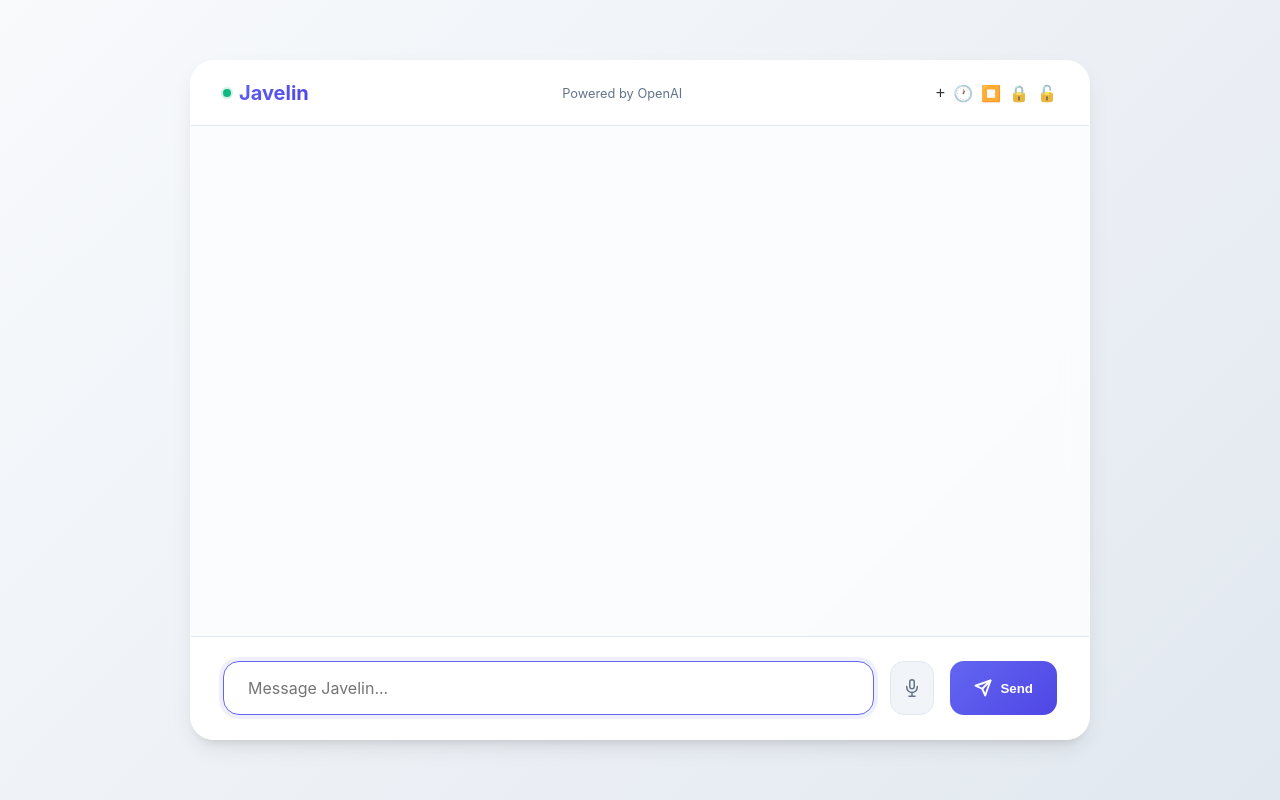
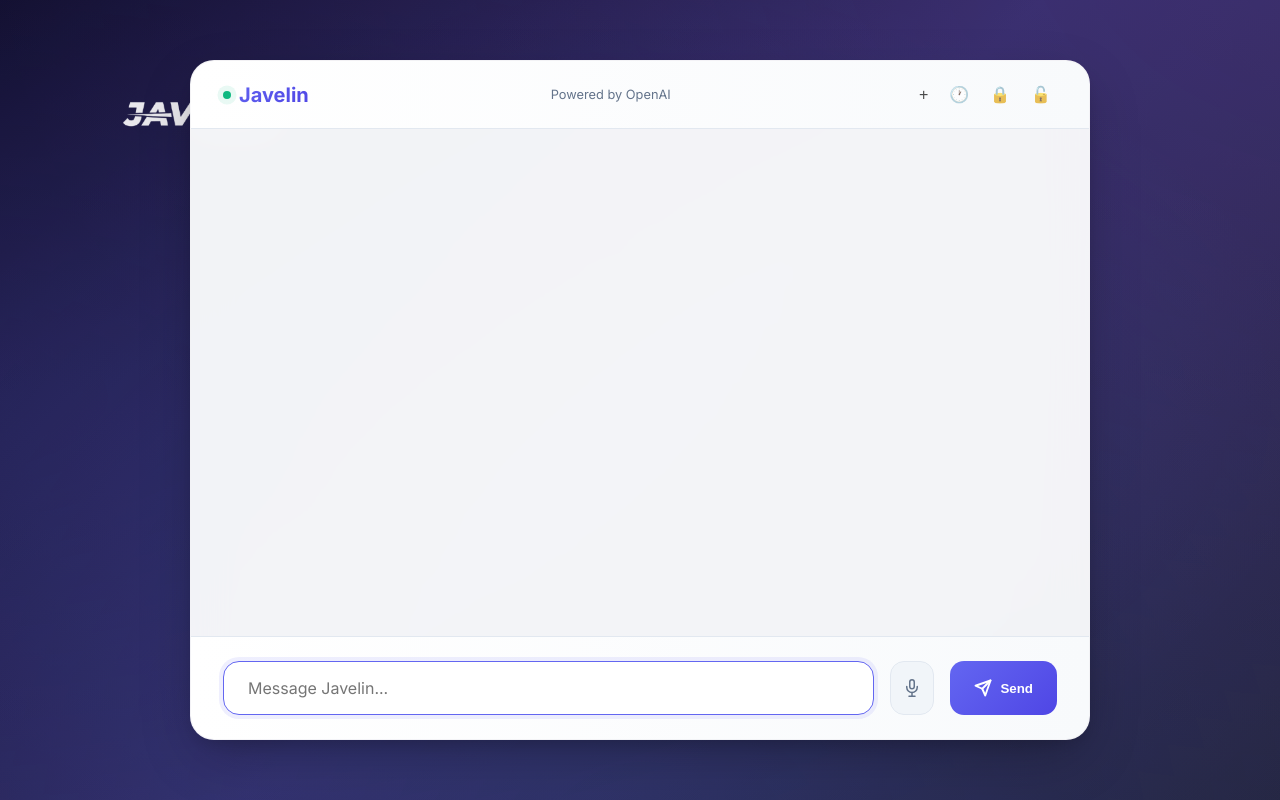
Before and after one commit to Frankythecoder/Javelin-AI_Agent, a Django app: page / in a window 1280 px wide. Run offline with Django 5.2, Linux system fonts and the light colour scheme.

Commit message:
Improved frontend UI

```diff
--- a/chat/templates/chat/index.html
+++ b/chat/templates/chat/index.html
@@ -4,20 +4,23 @@
     <meta charset="UTF-8" />
     <meta name="viewport" content="width=device-width, initial-scale=1.0" />
     <title>Chat with Javelin Agent</title>
+    <link rel="preconnect" href="https://fonts.googleapis.com">
+    <link rel="preconnect" href="https://fonts.gstatic.com" crossorigin>
+    <link href="https://fonts.googleapis.com/css2?family=Inter:wght@400;500;600;700&display=swap" rel="stylesheet">
     <!-- Add Marked.js for markdown support -->
     <script src="https://cdn.jsdelivr.net/npm/marked/marked.min.js"></script>
     <style>
         :root {
             --primary: #6366f1;
             --primary-hover: #4f46e5;
-            --bg-gradient: linear-gradient(135deg, #f8fafc 0%, #e2e8f0 100%);
-            --glass-bg: rgba(255, 255, 255, 0.9);
+            --bg-gradient: linear-gradient(135deg, #0f0c29 0%, #302b63 50%, #24243e 100%);
+            --glass-bg: rgba(255, 255, 255, 0.92);
             --user-bubble: linear-gradient(135deg, #6366f1 0%, #4f46e5 100%);
             --agent-bubble: #ffffff;
             --text-main: #1e293b;
             --text-muted: #64748b;
             --border: #e2e8f0;
-            --shadow: 0 10px 25px -5px rgba(0, 0, 0, 0.1), 0 8px 10px -6px rgba(0, 0, 0, 0.1);
+            --shadow: 0 20px 60px -12px rgba(0, 0, 0, 0.3), 0 8px 20px -8px rgba(0, 0, 0, 0.2);
         }
 
         * {
@@ -35,11 +38,34 @@
             justify-content: center;
             color: var(--text-main);
             padding: 1rem;
+            position: relative;
+            overflow: hidden;
+        }
+
+        body::before {
+            content: '';
+            position: fixed;
+            top: -50%;
+            left: -50%;
+            width: 200%;
+            height: 200%;
+            background: radial-gradient(ellipse at 20% 50%, rgba(99, 102, 241, 0.15) 0%, transparent 50%),
+                        radial-gradient(ellipse at 80% 20%, rgba(168, 85, 247, 0.12) 0%, transparent 50%),
+                        radial-gradient(ellipse at 50% 80%, rgba(59, 130, 246, 0.1) 0%, transparent 50%);
+            animation: bgShift 20s ease-in-out infinite alternate;
+            z-index: 0;
+            pointer-events: none;
+        }
+
+        @keyframes bgShift {
+            0% { transform: translate(0, 0) rotate(0deg); }
+            100% { transform: translate(2%, 1%) rotate(3deg); }
         }
 
         .chat-container {
             background: var(--glass-bg);
-            backdrop-filter: blur(12px);
+            backdrop-filter: blur(20px);
+            -webkit-backdrop-filter: blur(20px);
             border-radius: 24px;
             box-shadow: var(--shadow);
             width: 100%;
@@ -48,8 +74,10 @@
             display: flex;
             flex-direction: column;
             overflow: hidden;
-            border: 1px solid rgba(255, 255, 255, 0.5);
+            border: 1px solid rgba(255, 255, 255, 0.25);
             animation: slideUp 0.6s cubic-bezier(0.16, 1, 0.3, 1);
+            position: relative;
+            z-index: 1;
         }
 
         @keyframes slideUp {
@@ -59,7 +87,7 @@
 
         .chat-header {
             padding: 1.25rem 2rem;
-            background: white;
+            background: linear-gradient(to right, #ffffff, #f8fafc);
             border-bottom: 1px solid var(--border);
             display: flex;
             align-items: center;
@@ -85,7 +113,13 @@
             background: #10b981;
             border-radius: 50%;
             display: inline-block;
-            box-shadow: 0 0 0 2px rgba(16, 185, 129, 0.2);
+            box-shadow: 0 0 0 3px rgba(16, 185, 129, 0.15);
+            animation: statusPulse 2.5s ease-in-out infinite;
+        }
+
+        @keyframes statusPulse {
+            0%, 100% { box-shadow: 0 0 0 3px rgba(16, 185, 129, 0.15); }
+            50% { box-shadow: 0 0 0 6px rgba(16, 185, 129, 0.08); }
         }
 
         #chatbox {
@@ -170,7 +215,7 @@
 
         .chat-input-container {
             padding: 1.5rem 2rem;
-            background: white;
+            background: linear-gradient(to right, #ffffff, #f8fafc);
             border-top: 1px solid var(--border);
             position: relative;
         }
@@ -323,11 +381,16 @@
             border: none;
             cursor: pointer;
             font-size: 1rem;
-            opacity: 0.8;
+            opacity: 0.7;
+            transition: all 0.2s ease;
+            padding: 0.25rem 0.4rem;
+            border-radius: 6px;
         }
 
         .agent-controls button:hover {
             opacity: 1;
+            background: rgba(99, 102, 241, 0.08);
+            transform: scale(1.05);
         }
 
         .btn-approve, .btn-deny {
@@ -570,9 +635,23 @@
             font-size: 0.8rem;
             color: var(--text-muted);
         }
+
+        .bg-logo {
+            position: fixed;
+            top: -48px;
+            left: 37px;
+            width: 320px;
+            opacity: 0.9;
+            z-index: 0;
+            pointer-events: none;
+            filter: brightness(0) invert(1);
+            user-select: none;
+            -webkit-user-select: none;
+        }
     </style>
 </head>
 <body>
+    <img src="/logo.png" alt="" class="bg-logo" />
     <div class="chat-container">
         <header class="chat-header">
             <h1><span class="status-dot"></span> Javelin</h1>
@@ -580,7 +659,6 @@
             <div class="agent-controls">
                 <button title="New Chat" onclick="newChat()">+</button>
                 <button title="Chat History" onclick="toggleHistoryPanel()">🕐</button>
-                <button title="Stop Execution" onclick="controlAgent('stop')">⏹️</button>
                 <button title="Disable Tools" onclick="controlAgent('disable_tools')">🔒</button>
                 <button title="Enable Tools" onclick="controlAgent('enable_tools')">🔓</button>
             </div>
@@ -610,7 +688,7 @@
                 <button type="button" id="mic-btn" class="btn-mic" onclick="toggleMic()" title="Start voice input">
                     <svg width="18" height="18" viewBox="0 0 24 24" fill="none" stroke="currentColor" stroke-width="2" stroke-linecap="round" stroke-linejoin="round"><rect x="9" y="1" width="6" height="12" rx="3"></rect><path d="M19 10v1a7 7 0 0 1-14 0v-1"></path><line x1="12" y1="18" x2="12" y2="23"></line><line x1="8" y1="23" x2="16" y2="23"></line></svg>
                 </button>
-                <button type="submit">
+                <button type="submit" id="send-stop-btn">
                     <svg width="18" height="18" viewBox="0 0 24 24" fill="none" stroke="currentColor" stroke-width="2.5" stroke-linecap="round" stroke-linejoin="round"><line x1="22" y1="2" x2="11" y2="13"></line><polygon points="22 2 15 22 11 13 2 9 22 2"></polygon></svg>
                     Send
                 </button>
@@ -624,6 +702,27 @@
         const messageInput = document.getElementById('message');
         const typingIndicator = document.getElementById('typing-indicator');
         const micBtn = document.getElementById('mic-btn');
+        const sendStopBtn = document.getElementById('send-stop-btn');
+
+        const SEND_SVG = '<svg width="18" height="18" viewBox="0 0 24 24" fill="none" stroke="currentColor" stroke-width="2.5" stroke-linecap="round" stroke-linejoin="round"><line x1="22" y1="2" x2="11" y2="13"></line><polygon points="22 2 15 22 11 13 2 9 22 2"></polygon></svg>';
+        const STOP_SVG = '<svg width="18" height="18" viewBox="0 0 24 24" fill="currentColor"><rect x="4" y="4" width="16" height="16" rx="2"></rect></svg>';
+
+        function showStopButton() {
+            sendStopBtn.innerHTML = STOP_SVG + ' Stop';
+            sendStopBtn.classList.add('stop-mode');
+            sendStopBtn.type = 'button';
+            sendStopBtn.onclick = function() {
+                controlAgent('stop');
+                showSendButton();
+            };
+        }
+
+        function showSendButton() {
+            sendStopBtn.innerHTML = SEND_SVG + ' Send';
+            sendStopBtn.classList.remove('stop-mode');
+            sendStopBtn.type = 'submit';
+            sendStopBtn.onclick = null;
+        }
 
         let conversationHistory = [];
         let currentSessionId = null;
@@ -741,6 +840,7 @@
             card.innerHTML = `<div style="text-align:center;color:var(--text-muted);font-size:0.8rem;padding:0.5rem;">Plan ${label}...</div>`;
 
             showTypingIndicator();
+            showStopButton();
 
             try {
                 const response = await fetch('/api/chat/', {
@@ -757,6 +857,7 @@
                 handleResponse(data);
             } catch (error) {
                 hideTypingIndicator();
+                showSendButton();
                 appendMessage('agent', '❌ Error processing dry run decision.');
                 console.error('Dry run approval failed', error);
             }
@@ -767,6 +868,7 @@
             card.innerHTML = `<div style="text-align: center; color: var(--text-muted); font-size: 0.8rem; padding: 0.5rem;">Tool request ${status}...</div>`;
 
             showTypingIndicator();
+            showStopButton();
 
             try {
                 const response = await fetch('/api/chat/', {
@@ -783,6 +885,7 @@
                 handleResponse(data);
             } catch (error) {
                 hideTypingIndicator();
+                showSendButton();
                 appendMessage('agent', '❌ Error processing tool approval.');
                 console.error('Approval failed', error);
             }
@@ -799,6 +902,7 @@
 
         function handleResponse(data) {
             hideTypingIndicator();
+            showSendButton();
 
             if (data.history) conversationHistory = data.history;
 
@@ -825,6 +929,7 @@
             messageInput.value = '';
             messageInput.style.height = 'auto';
             showTypingIndicator();
+            showStopButton();
 
             try {
                 const response = await fetch('/api/chat/', {
@@ -840,6 +945,7 @@
                 handleResponse(data);
             } catch (error) {
                 hideTypingIndicator();
+                showSendButton();
                 appendMessage('agent', '❌ Connection error. Please try again.');
                 console.error('Request failed', error);
             }
--- a/chat/urls.py
+++ b/chat/urls.py
@@ -8,4 +8,5 @@
     path('api/chats/', views.chat_sessions_api, name='chat_sessions'),
     path('api/chats/<int:session_id>/', views.chat_session_detail_api, name='chat_session_detail'),
     path('api/files/', views.list_directory_files_api, name='list_directory_files'),
+    path('logo.png', views.serve_logo, name='serve_logo'),
 ]
--- a/chat/views.py
+++ b/chat/views.py
@@ -2,7 +2,7 @@
 import json
 from django.shortcuts import render
 from django.views.decorators.csrf import csrf_exempt
-from django.http import JsonResponse
+from django.http import JsonResponse, FileResponse
 from django.views.decorators.http import require_POST
 from openai import OpenAI
 from decouple import config
@@ -327,3 +327,9 @@
         return JsonResponse({'error': 'Chat not found'}, status=404)
     except Exception as e:
         return JsonResponse({'error': str(e)}, status=500)
+
+
+def serve_logo(request):
+    """Serve the Javelin logo from the project root."""
+    logo_path = os.path.join(settings.BASE_DIR, 'javelin.png')
+    return FileResponse(open(logo_path, 'rb'), content_type='image/png')
```
Also changed, not shown: other parts of chat/templates/chat/index.html (+29 -3 lines), javelin.png (added).
